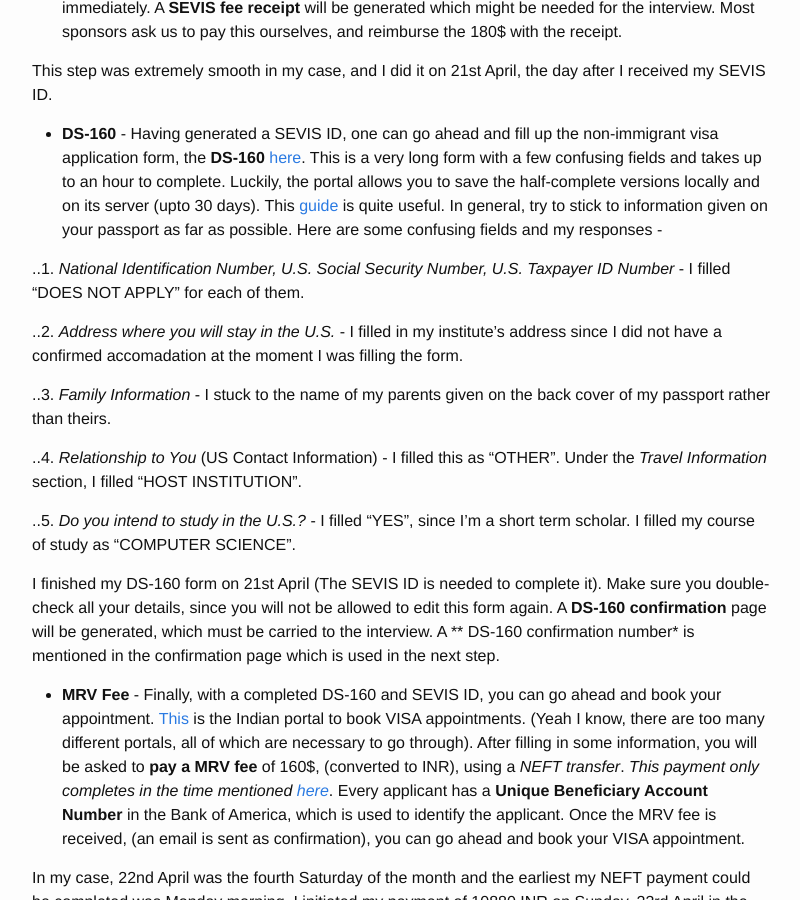
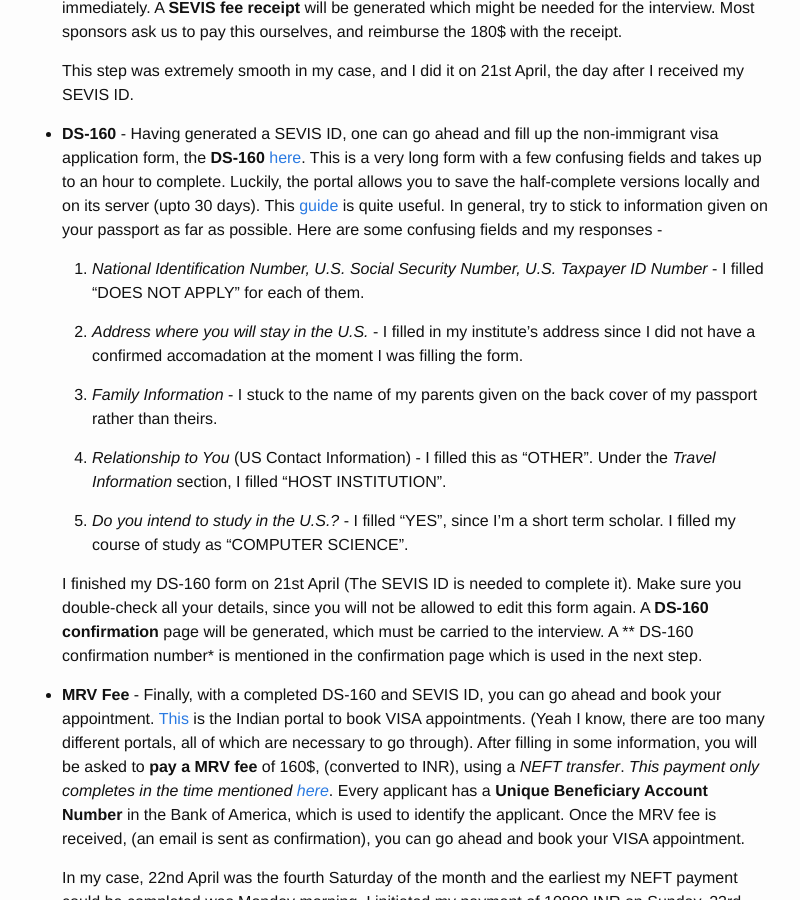
Before and after one commit to martiansideofthemoon/martiansideofthemoon.github.io, a Jekyll site: the page built from _posts/2017-05-17-applying-for-j1.markdown, in a window 1280 px wide and 900 px high, scrolled down 996 px. Shown: the whole window, without its empty margins (238-1038 px from the left). Built offline with Jekyll 4.4.1, drawn with Linux system fonts in a browser that asks for light colours.

Commit message:
Fixing wrong formatting

```diff
--- a/_posts/2017-05-17-applying-for-j1.markdown
+++ b/_posts/2017-05-17-applying-for-j1.markdown
@@ -19,30 +19,30 @@ The preparatory steps for the J-1 visa application and somewhat complicated. Her
 
 * **DS-2019 / DS-7002 and SEVIS Registration** - This step has to be completed by your sponsor, and they generally ask you to fill up an internal information form. To assist them, you will need to provide a **bank statement**, as proof of your personal funds. Your sponsor must register on [SEVIS](https://egov.ice.gov/sevis/). While doing so, an unique SEVIS ID is generated which has to be entered by you during all the following steps. (and hence you cannot proceed with your application without a SEVIS ID) Your sponsor will also generate a **DS-2019** document, having your SEVIS and funding details. In case you are travelling under an *intern* or *trainee* status, you will also receive a **DS-7002** document, which is a training plan. *These documents will be couriered to you and are needed for the interview!*.
 
-In my case, TTIC was having issues with the SEVIS portal which delayed this by 2-3 weeks. I finally received my SEVIS ID on 20th April and my DS-2019 arrived on 25th April by Fedex.
+  In my case, TTIC was having issues with the SEVIS portal which delayed this by 2-3 weeks. I finally received my SEVIS ID on 20th April and my DS-2019 arrived on 25th April by Fedex.
 
 * **SEVIS Fee (I901)** - Having received a SEVIS ID and program code (sent along with SEVIS ID, also mentioned on DS-2019), you need to fill the **SEVIS registration fee** of 180$ [here](https://www.fmjfee.com/) for the given SEVIS ID. You will need a credit card to complete this payment, and it generally completes immediately. A **SEVIS fee receipt** will be generated which might be needed for the interview. Most sponsors ask us to pay this ourselves, and reimburse the 180$ with the receipt.
 
-This step was extremely smooth in my case, and I did it on 21st April, the day after I received my SEVIS ID.
+  This step was extremely smooth in my case, and I did it on 21st April, the day after I received my SEVIS ID.
 
 * **DS-160** - Having generated a SEVIS ID, one can go ahead and fill up the non-immigrant visa application form, the **DS-160** [here](https://ceac.state.gov/genniv/). This is a very long form with a few confusing fields and takes up to an hour to complete. Luckily, the portal allows you to save the half-complete versions locally and on its server (upto 30 days). This [guide](http://www.immihelp.com/visas/ds-160-usa-visa-form-guide.html) is quite useful. In general, try to stick to information given on your passport as far as possible. Here are some confusing fields and my responses -
 
-..1. *National Identification Number, U.S. Social Security Number, U.S. Taxpayer ID Number* - I filled "DOES NOT APPLY" for each of them.
+  1. *National Identification Number, U.S. Social Security Number, U.S. Taxpayer ID Number* - I filled "DOES NOT APPLY" for each of them.
 
-..2. *Address where you will stay in the U.S.* - I filled in my institute's address since I did not have a confirmed accomadation at the moment I was filling the form.
+  2. *Address where you will stay in the U.S.* - I filled in my institute's address since I did not have a confirmed accomadation at the moment I was filling the form.
 
-..3. *Family Information* - I stuck to the name of my parents given on the back cover of my passport rather than theirs.
+  3. *Family Information* - I stuck to the name of my parents given on the back cover of my passport rather than theirs.
 
-..4. *Relationship to You* (US Contact Information) - I filled this as "OTHER". Under the *Travel Information* section, I filled "HOST INSTITUTION".
+  4. *Relationship to You* (US Contact Information) - I filled this as "OTHER". Under the *Travel Information* section, I filled "HOST INSTITUTION".
 
-..5. *Do you intend to study in the U.S.?* - I filled "YES", since I'm a short term scholar. I filled my course of study as "COMPUTER SCIENCE".
+  5. *Do you intend to study in the U.S.?* - I filled "YES", since I'm a short term scholar. I filled my course of study as "COMPUTER SCIENCE".
 
-I finished my DS-160 form on 21st April (The SEVIS ID is needed to complete it). Make sure you double-check all your details, since you will not be allowed to edit this form again. A **DS-160 confirmation** page will be generated, which must be carried to the interview. A ** DS-160 confirmation number* is mentioned in the confirmation page which is used in the next step.
+  I finished my DS-160 form on 21st April (The SEVIS ID is needed to complete it). Make sure you double-check all your details, since you will not be allowed to edit this form again. A **DS-160 confirmation** page will be generated, which must be carried to the interview. A ** DS-160 confirmation number* is mentioned in the confirmation page which is used in the next step.
 
 * **MRV Fee** - Finally, with a completed DS-160 and SEVIS ID, you can go ahead and book your appointment. [This](http://www.ustraveldocs.com/in/) is the Indian portal to book VISA appointments. (Yeah I know, there are too many different portals, all of which are necessary to go through). After filling in some information, you will be asked to **pay a MRV fee** of 160$, (converted to INR), using a *NEFT transfer*. *This payment only completes in the time mentioned [here](https://en.wikipedia.org/wiki/National_Electronic_Funds_Transfer)*. Every applicant has a **Unique Beneficiary Account Number** in the Bank of America, which is used to identify the applicant. Once the MRV fee is received, (an email is sent as confirmation), you can go ahead and book your VISA appointment.
 
-In my case, 22nd April was the fourth Saturday of the month and the earliest my NEFT payment could be completed was Monday morning. I initiated my payment of 10880 INR on Sunday, 23rd April in the morning. It was received on 24th April at 10:00AM.
+  In my case, 22nd April was the fourth Saturday of the month and the earliest my NEFT payment could be completed was Monday morning. I initiated my payment of 10880 INR on Sunday, 23rd April in the morning. It was received on 24th April at 10:00AM.
 
 * **VISA Appointment** - Having completed the MRV fee payment, you can book your VISA appointment. The VISA appointment needs a biometric registration at a Visa Application Center, followed by an interview at a US Consulate. The biometrics are done on weekends as well, and cannot be done on the same day as the interview. There is generally a 15-20 day waiting period at the Mumbai US Consulate. Once the appointment is booked, an **appointment letter** is generated which contains the MRV fee receipt.
 
-I booked my appointments on 24th April. The earliest appointment I was getting was 12th May. I finally settled for a 14th May biometrics at 1:30PM and a 15th May appointment at 9:00AM. The 9:00AM slot is recommended for the interview, since the processing is generally completed on the same day by afternoon.
+  I booked my appointments on 24th April. The earliest appointment I was getting was 12th May. I finally settled for a 14th May biometrics at 1:30PM and a 15th May appointment at 9:00AM. The 9:00AM slot is recommended for the interview, since the processing is generally completed on the same day by afternoon.
```
